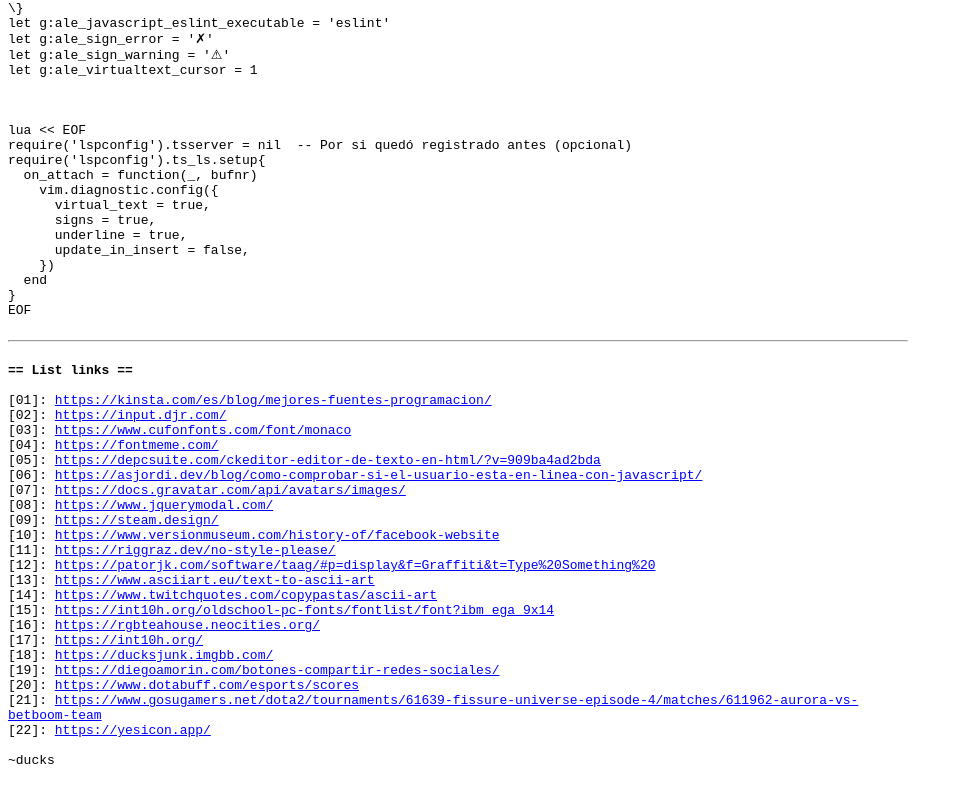
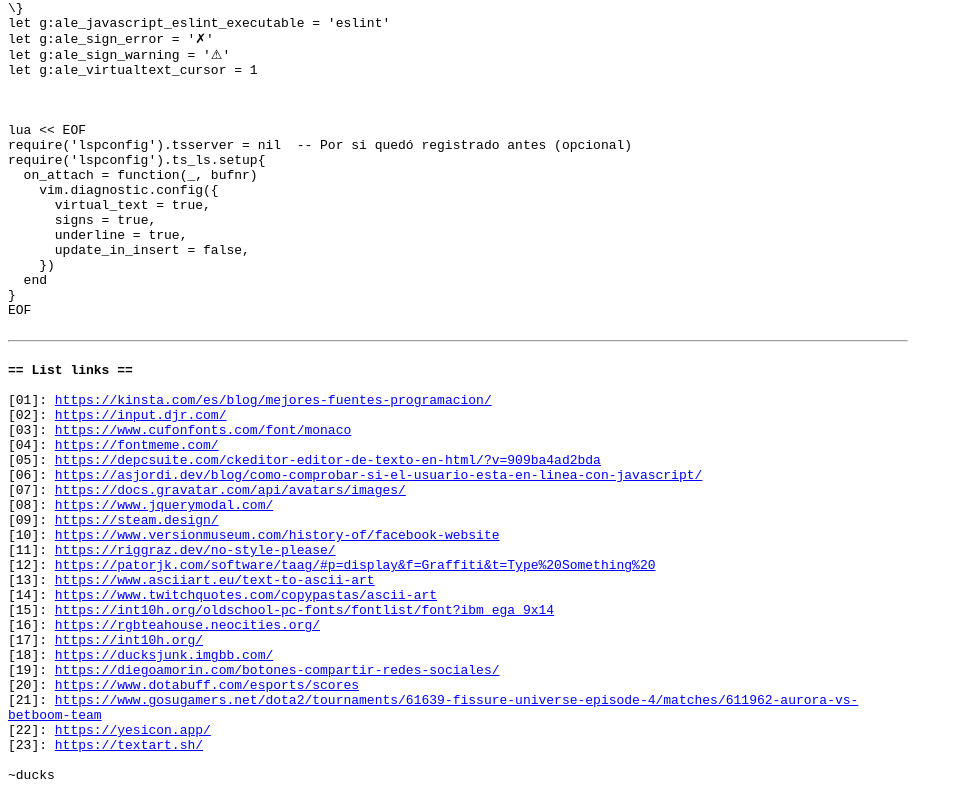
Before and after one commit to ducksw/index-of-ducks, a plain HTML site: page sc.html in a window 1280 px wide. Shown: the part 1507-2303 px from the top of the page, without its empty margins (0-963 px from the left). Drawn offline with Linux system fonts and the light colour scheme.

Commit message:
add link in sc

```diff
--- a/sc.html
+++ b/sc.html
@@ -154,6 +154,7 @@ EOF
 [20]: <a href="https://www.dotabuff.com/esports/scores">https://www.dotabuff.com/esports/scores</a>
 [21]: <a href="https://www.gosugamers.net/dota2/tournaments/61639-fissure-universe-episode-4/matches/611962-aurora-vs-betboom-team">https://www.gosugamers.net/dota2/tournaments/61639-fissure-universe-episode-4/matches/611962-aurora-vs-betboom-team</a>
 [22]: <a href="https://yesicon.app/">https://yesicon.app/</a>
+[23]: <a href="https://textart.sh/">https://textart.sh/</a>
 
 ~ducks
 </pre>
```
